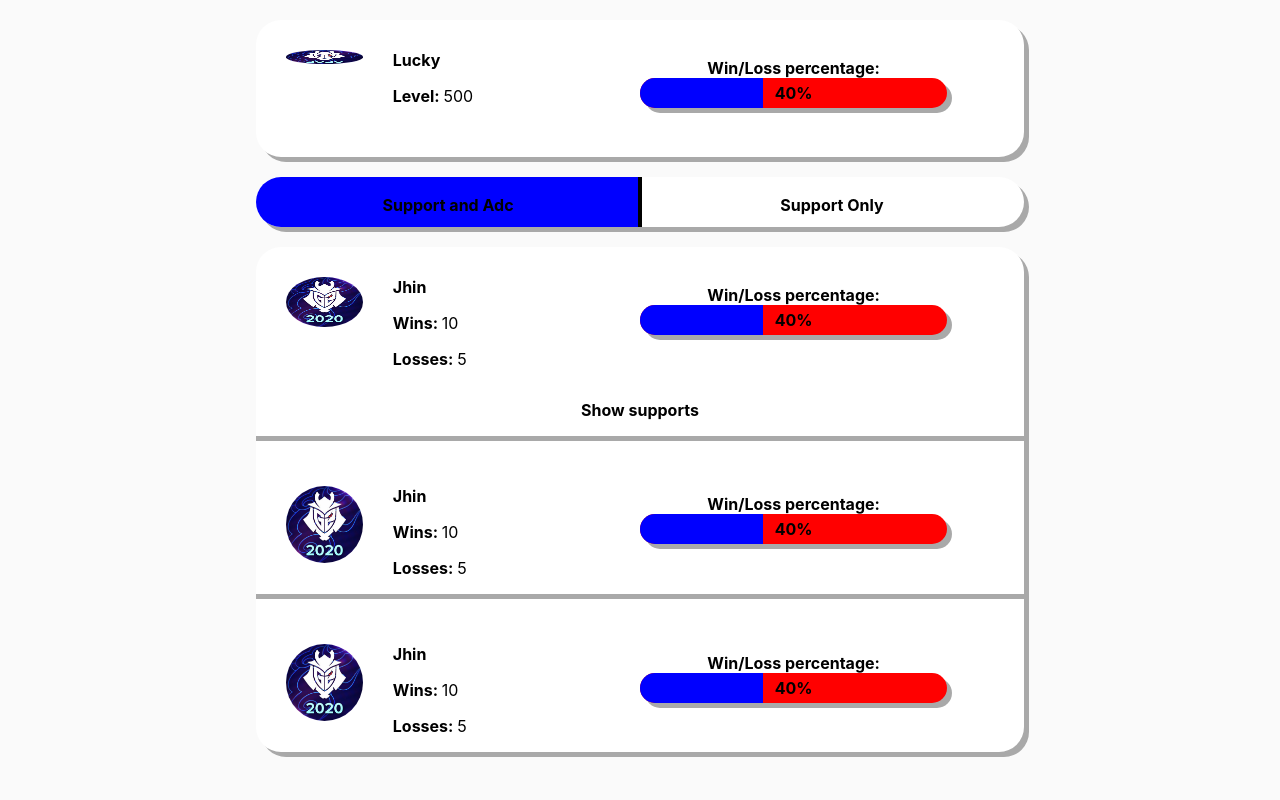
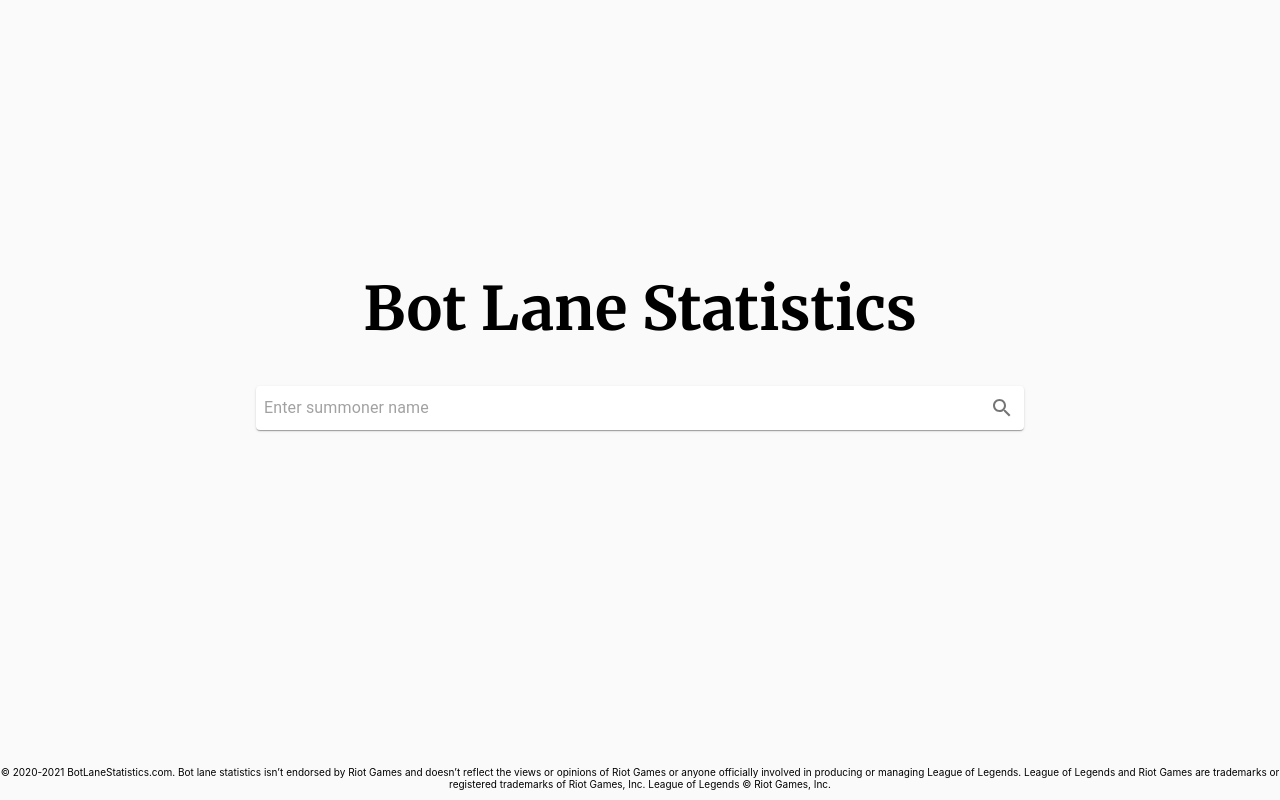
Before and after one commit to LewisLuckhurst/Bot_lane_statistics_front_end, a React (Create React App) app: page / in a window 1280 px wide. Built offline with nearby package versions, Linux system fonts and the light colour scheme.

Commit message:
Adding in ability to get summoner from backend

```diff
--- a/package.json
+++ b/package.json
@@ -8,6 +8,7 @@
     "@testing-library/react": "^11.1.0",
     "@testing-library/user-event": "^12.1.10",
     "react": "^17.0.1",
+    "react-anim-kit": "^1.0.19",
     "react-dom": "^17.0.1",
     "react-scripts": "4.0.0",
     "web-vitals": "^0.2.4"
--- a/src/App.css
+++ b/src/App.css
@@ -1,3 +1,4 @@
 body {
   background: #FAFAFA;
+  margin-bottom: 100px;
 }
--- a/src/App.js
+++ b/src/App.js
@@ -1,15 +1,38 @@
 import './App.css';
 import SearchView from "./components/search-view/SearchView";
-import React from "react";
+import React, {useState} from "react";
 import StatisticsView from "./components/statistics-view/StatisticsView";
 
 function App() {
-    return (
-        <>
-            {/*<SearchView/>*/}
-            <StatisticsView/>
-        </>
-    );
+    const [summonerObject, setSummonerObject] = useState(null);
+    const [loaded, setLoaded] = useState(false);
+
+
+    if(!loaded){
+        return <SearchView updateSummoner={updateSummonerObject}/>
+    } else {
+        return <StatisticsView summoner={summonerObject}/>
+    }
+
+    function updateSummonerObject(summonerName){
+        const requestOptions = {
+            method: 'POST',
+            headers: { 'Content-Type': 'application/json' },
+            body: JSON.stringify({ summonerName: summonerName })
+        };
+
+        fetch("http://localhost:8080/getBotLaneStatistics", requestOptions)
+            .then(res => res.json())
+            .then(
+                (result) => {
+                    setSummonerObject(result)
+                    setLoaded(true)
+                },
+                (error) => {
+                    throw error
+                }
+            )
+    }
 }
 
 export default App;
--- a/src/components/search-view/Search.js
+++ b/src/components/search-view/Search.js
@@ -1,4 +1,4 @@
-import React from "react";
+import React, {useState} from "react";
 import {makeStyles} from "@material-ui/core/styles";
 import Paper from "@material-ui/core/Paper";
 import InputBase from "@material-ui/core/InputBase";
@@ -21,18 +21,22 @@ const useStyles = makeStyles(theme => ({
     },
 }));
 
-function SearchBar() {
+function SearchBar(props) {
     const classes = useStyles();
+    const [summonerName, setSummonerName] = useState("");
+
     return (
         <Paper className={classes.root}>
             <InputBase
                 className={classes.input}
                 placeholder="Enter summoner name"
                 inputProps={{"aria-label": "search force graph"}}
+                onChange={(e) => setSummonerName(e.target.value)}
             />
             <IconButton
                 className={classes.iconButton}
                 aria-label="search"
+                onClick={() => props.updateSummonerObject(summonerName)}
             >
                 <SearchIcon/>
             </IconButton>
--- a/src/components/search-view/SearchView.css
+++ b/src/components/search-view/SearchView.css
@@ -11,6 +11,7 @@
 }
 
 .block{
+    margin-top: 30%;
     grid-column: 2;
     text-align: center;
 }
--- a/src/components/search-view/SearchView.js
+++ b/src/components/search-view/SearchView.js
@@ -1,12 +1,12 @@
 import React from "react";
 import Search from "./Search"
 
-function SearchView() {
+function SearchView(props) {
     return (
         <div className="wrapper">
             <div className="block">
                 <h1>Bot Lane Statistics</h1>
-                <Search/>
+                <Search updateSummonerObject={props.updateSummoner}/>
             </div>
 
             <div className="footer">
--- a/src/components/statistics-view/StatisticsView.css
+++ b/src/components/statistics-view/StatisticsView.css
@@ -1,6 +1,20 @@
 .wrapper {
     display: grid;
     grid-template-columns: 20% 60% 20%;
+}
+
+@media (max-width: 800px) {
+    .wrapper {
+        display: grid;
+        grid-template-columns: 10% 80% 10%;
+    }
+}
+
+@media (max-width: 700px) {
+    .wrapper {
+        display: grid;
+        grid-template-columns: 1% 98% 1%;
+    }
 }
 
 .card {
@@ -28,34 +42,20 @@
     padding-top: 30px;
 }
 
-img {
-    border-radius: 50%;
-    width: 10%;
-    height: 10%;
-    float: left;
-    padding: 30px;
-}
-
 .losses {
     border-radius: 25px;
-    background: red;
-    font-family: "SF Pro Display",
-    "SF Pro Icons",
-    "Helvetica Neue",
-    "Helvetica",
-    "Arial",
-    sans-serif;
+    background: #D62839;
     box-shadow: 5px 5px darkgray;
     width: 100%;
     text-align: center;
     color: white;
     height: 30px;
     position: absolute;
+    /*DE1A1A*/
 }
 
 .wins {
-    background: blue;
-    width: 40%;
+    background: #2589BD;
     height: 30px;
     position: absolute;
     border-radius: 25px 0 0 25px;
@@ -63,9 +63,8 @@ img {
 
 .winLossRatioContainer {
     position: relative;
-    margin-right: 10%;
     margin-top: 5%;
-    float: right;
+    margin-left: 10%;
     width: 40%;
     text-align: center;
 }
@@ -105,7 +104,7 @@ img {
     position: absolute;
     width: 50%;
     height: 50px;
-    background: blue;
+    background: #F6AE2D;
     border-radius: 25px 0 0 25px;
 }
 
@@ -147,7 +146,12 @@ img {
 .container {
     padding-top: 2%;
     width: 100%;
-    border-top: solid darkgray 5px;
+    position: relative;
+    display: flex;
+}
+
+.imgContainer {
+    margin: 2% 5%;
 }
 
 .supportTitle {
@@ -155,9 +159,6 @@ img {
     padding-bottom: 2%;
     text-align: center;
     width: 100%;
-}
-
-.supportContainer {
 }
 
 .hide {
--- a/src/components/statistics-view/StatisticsView.js
+++ b/src/components/statistics-view/StatisticsView.js
@@ -1,40 +1,94 @@
-import React, {useState, Component} from "react";
+import React, {useState} from "react";
 import "./StatisticsView.css"
 import logo from './4789.png';
 
-function StatisticsView() {
+function StatisticsView({summoner}) {
+    const [supportOnly, setSupportOnly] = useState(false);
+
+    let championList = []
+    let supports = []
+
+    function generateChampion() {
+        for (let key of Object.keys(summoner.champions)) {
+            championList.push(<Champion summoner={summoner} championName={key}/>)
+        }
+    }
+
+    function generateSupports() {
+        for (let key of Object.keys(summoner.supports)) {
+            let wins = parseInt(summoner.supports[key].wins);
+            let losses = parseInt(summoner.supports[key].losses);
+            let winRate = parseInt((wins / (wins + losses)) * 100, 10).toString() + "%";
+            supports.push(<Support supportName={key} wins={wins} losses={losses} winRate={winRate} onlySupport={true}/>)
+        }
+    }
+
+    generateChampion()
+    generateSupports()
+
     return (
         <>
             <div className="wrapper">
-                <WinLossRatio/>
-                <Selector/>
-                <Champion/>
+                <WinLossRatio summoner={summoner}/>
+                <Selector onlySupport={setSupportOnly}/>
+                {!supportOnly &&
+                championList}
+
+                {supportOnly &&
+                supports}
             </div>
         </>
     );
 }
 
-function WinLossRatio() {
+function WinLossRatio({summoner}) {
+
+    let winRate = "0%";
+    let wins = 0;
+    let losses = 0;
+    calculateWinRate()
+
     return (
         <div className="card">
-            <img src={logo} alt={"profile icon"}/>
+            <div className="container">
+                <div className="imgContainer">
+                    <img
+                        src={"http://ddragon.leagueoflegends.com/cdn/10.23.1/img/profileicon/" + summoner.profileIcon + ".png"}
+                        alt={"profile icon"}
+                        style={{width: "120px"}}/>
+                </div>
+                <div className="text">
+                    <b>{summoner.summonerName}</b>
+                    <p><b>Level: </b>{summoner.summonerLevel}</p>
+                    <p><b>Wins: </b>{wins}</p>
+                    <p><b>Losses: </b>{losses}</p>
+                </div>
+
                 <div className="winLossRatioContainer">
                     <b>Win/Loss percentage:</b>
                     <div className="losses"/>
-                <div className="wins"/>
+                    <div className="wins" style={{width: winRate}}/>
                     <div className="winLossRatioText">
-                    <b>40%</b>
+                        <b>{winRate}</b>
                     </div>
                 </div>
-            <div className="text">
-                <b>Lucky</b>
-                <p><b>Level: </b>500</p>
             </div>
         </div>
     );
+
+    function calculateWinRate() {
+        for (let key of Object.keys(summoner.champions)) {
+            for (let keyTwo of Object.keys(summoner.champions[key].supports)) {
+                wins = wins + parseInt(summoner.champions[key].supports[keyTwo].wins)
+                losses = losses + parseInt(summoner.champions[key].supports[keyTwo].losses)
+            }
         }
 
-function Selector() {
+        winRate = parseInt((wins / (wins + losses)) * 100, 10).toString() + "%"
+    }
+}
+
+function Selector({onlySupport}) {
     const [animationFinished, setAnimationFinished] = useState(true);
     const [animation, setAnimation] = useState("");
 
@@ -42,10 +96,12 @@ function Selector() {
     function setAnimationTwo(s) {
         if (s === "supportAndAdc" && animationFinished === true) {
             setAnimation("moveLeft")
+            onlySupport(false)
         }
 
         if (s === "supportOnly" && animationFinished === true) {
             setAnimation("moveRight")
+            onlySupport(true)
         }
     }
 
@@ -65,70 +121,119 @@ function Selector() {
     );
 }
 
-function Champion() {
-    const [animationFinished, setAnimationFinished] = useState(true);
-    const [animation, setAnimation] = useState("none");
 
+function Champion({summoner, championName}) {
+    const [open, setOpen] = useState(false);
 
-    function setAnimationTwo() {
-        if(animation === "none"){
-            setAnimation("show")
+    let winRate = "0%";
+    let wins = 0;
+    let losses = 0;
+    calculateWinRate()
+
+    return (
+        <div className="card">
+            <div className="container">
+                <div className="imgContainer">
+                    <img src={"http://ddragon.leagueoflegends.com/cdn/10.23.1/img/champion/" + championName + ".png"}
+                         alt={"champion icon"}/>
+                </div>
+                <div className="text">
+                    <b>{championName}</b>
+                    <p><b>Wins: </b>{wins}</p>
+                    <p><b>Losses: </b>{losses}</p>
+                </div>
+
+                <div className="winLossRatioContainer">
+                    <b>Win/Loss percentage:</b>
+                    <div className="losses"/>
+                    <div className="wins" style={{width: winRate}}/>
+                    <div className="winLossRatioText">
+                        <b>{winRate}</b>
+                    </div>
+                </div>
+            </div>
+            <div className="supportTitle">
+                <b onClick={() => setOpen(!open)}>Show supports</b>
+            </div>
+            {open && (
+                <Supports summoner={summoner} adcName={championName}/>
+            )}
+        </div>
+    );
+
+    function calculateWinRate() {
+        for (let keyTwo of Object.keys(summoner.champions[championName].supports)) {
+            wins = wins + parseInt(summoner.champions[championName].supports[keyTwo].wins)
+            losses = losses + parseInt(summoner.champions[championName].supports[keyTwo].losses)
         }
 
-        if(animation === "hide" && animationFinished === true){
-            setAnimation("show")
-        }
-
-        if(animation === "show" && animationFinished === true){
-            setAnimation("hide")
+        winRate = parseInt((wins / (wins + losses)) * 100, 10).toString() + "%"
     }
 }
 
+function Supports({summoner, adcName}) {
+    let supports = []
+    for (let keyTwo of Object.keys(summoner.champions[adcName].supports)) {
+        let wins = parseInt(summoner.champions[adcName].supports[keyTwo].wins);
+        let losses = parseInt(summoner.champions[adcName].supports[keyTwo].losses);
+        let winRate = parseInt((wins / (wins + losses)) * 100, 10).toString() + "%";
+
+        supports.push(<Support supportName={keyTwo} wins={wins} losses={losses} winRate={winRate} onlySupport={false}/>)
+    }
+
     return (
-        <div className="card">
-            <img src={logo} alt={"profile icon"}/>
+        <>
+            {supports}
+        </>
+    )
+}
+
+function Support({supportName, wins, losses, winRate, onlySupport}) {
+    let style = {width: winRate}
+
+    if (winRate === "100%") {
+        style = {
+            width: winRate,
+            borderRadius: "25px"
+        }
+    }
+
+    let body = (
+            <>
+                <div className="imgContainer">
+                    <img src={"http://ddragon.leagueoflegends.com/cdn/10.23.1/img/champion/" + supportName + ".png"}
+                         alt={"profile icon"}/>
+                </div>
+                <div className="text">
+                    <b>{supportName}</b>
+                    <p><b>Wins: </b>{wins}</p>
+                    <p><b>Losses: </b>{losses}</p>
+                </div>
                 <div className="winLossRatioContainer">
                     <b>Win/Loss percentage:</b>
                     <div className="losses"/>
-                <div className="wins"/>
+                    <div className="wins" style={style}/>
                     <div className="winLossRatioText">
-                    <b>40%</b>
+                        <b>{winRate}</b>
                     </div>
                 </div>
-            <div className="text">
-                <b>Jhin</b>
-                <p><b>Wins: </b>10</p>
-                <p><b>Losses: </b>5</p>
-            </div>
-            <div className="supportTitle">
-                <b onClick={() => test()}>Show supports</b>
-            </div>
-            <div className={"supportContainer " + animation} onAnimationStart={() => setAnimationFinished(false)}
-            onAnimationEnd={() => setAnimationFinished(true)}>
-                <Support/>
-                <Support/>
+            </>
+        )
+    ;
+
+    if (onlySupport) {
+        return (
+            <div className="card">
+                <div className="container">
+                    {body}
                 </div>
             </div>
-    );
+        )
     }
 
-function Support() {
     return (
-        <div className="container">
-            <img src={logo} alt={"profile icon"}/>
-            <div className="winLossRatioContainer">
-                <b>Win/Loss percentage:</b>
-                <div className="losses"/>
-                <div className="wins"/>
-                <div className="winLossRatioText">
-                    <b>40%</b>
-                </div>
-            </div>
-            <div className="text">
-                <b>Jhin</b>
-                <p><b>Wins: </b>10</p>
-                <p><b>Losses: </b>5</p>
-            </div>
+        <div className="container" style={{borderTop: "solid darkgray 5px"}}>
+            {body}
         </div>
     );
 }
```
Also changed, not shown: 1 other file (tests, documents, lock files or other folders). Lines whose indentation alone changed are shown as unchanged.
